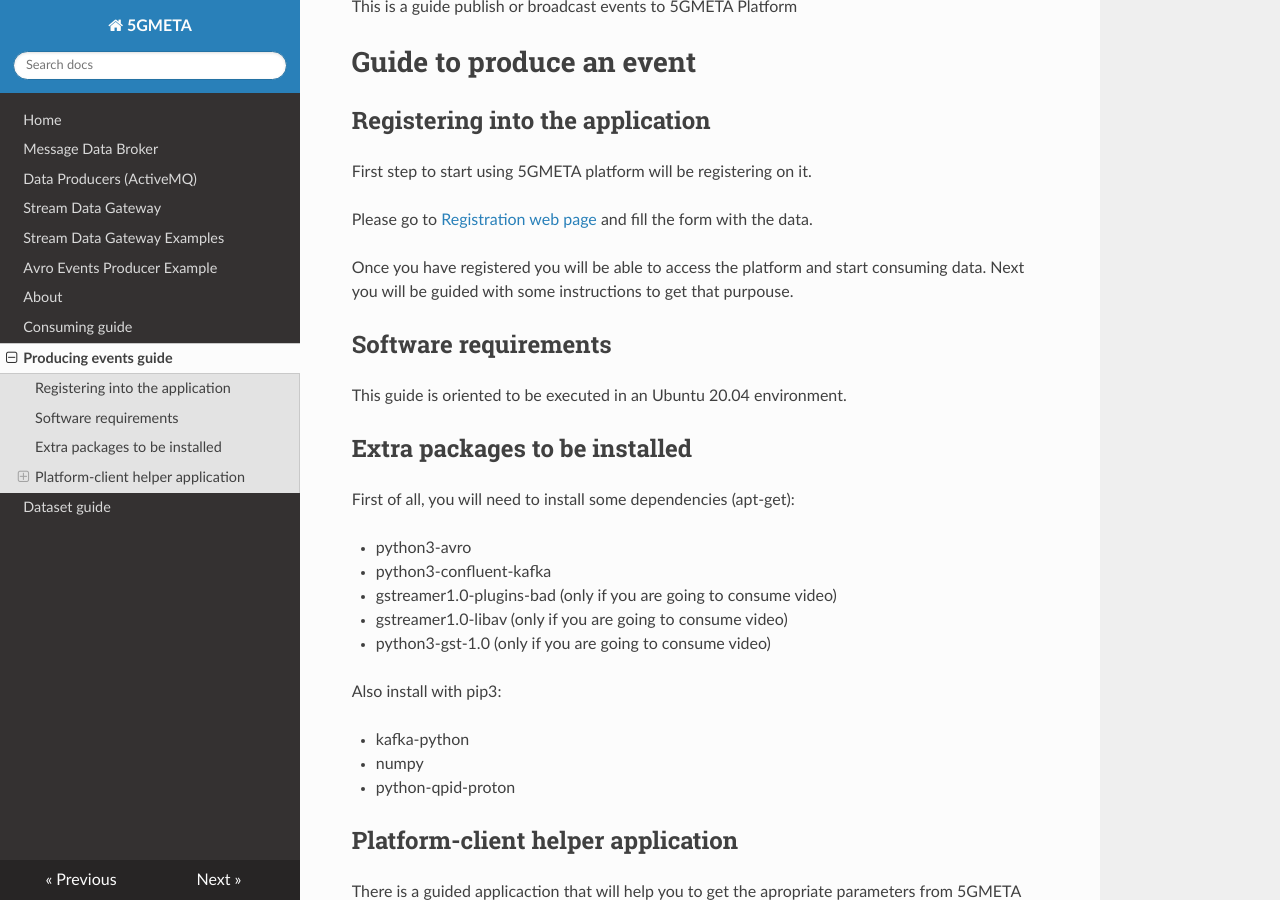
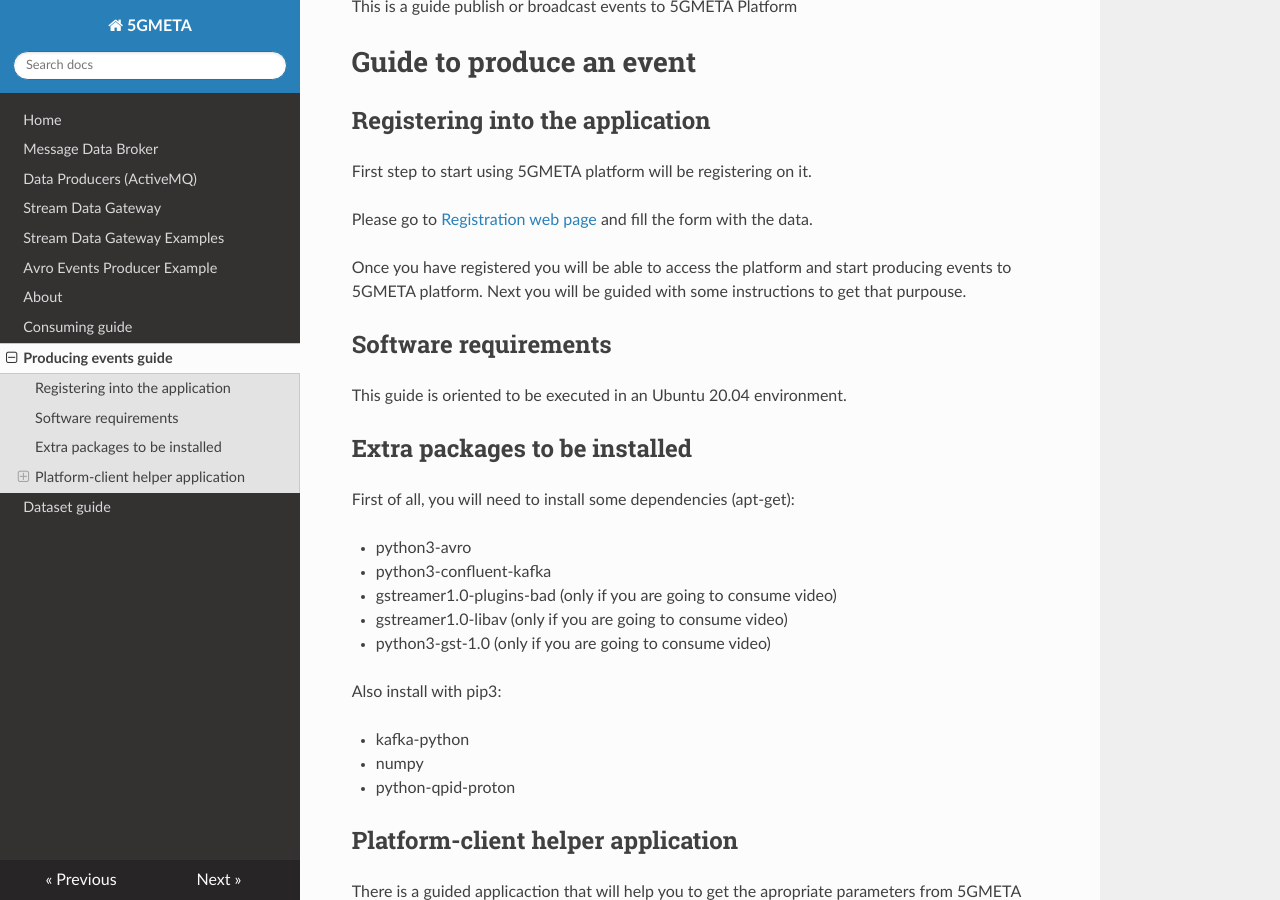
Before and after one commit to jperezcolmenar/5gmeta-dev, an MkDocs documentation site: the page built from docs/producing_events_guide.md, in a window 1280 px wide and 900 px high, scrolled down 368 px. Built offline with MkDocs 1.6.1, drawn with Linux system fonts in a browser that asks for light colours; nearby versions of some CDN libraries.

Commit message:
fixed producing events guide

```diff
--- a/docs/producing_events_guide.md
+++ b/docs/producing_events_guide.md
@@ -18,7 +18,7 @@
 Please go to [Registration web page](https://5gmeta-platform.eu/identity/realms/5gmeta/login-actions/registration?client_id=apisix&tab_id=gXKk2YPUybg) and fill the form with the data.
 
 
-Once you have registered you will be able to access the platform and start consuming data. Next you will be guided with some instructions to get that purpouse.
+Once you have registered you will be able to access the platform and start producing events to 5GMETA platform. Next you will be guided with some instructions to get that purpouse.
 
 ## Software requirements
 
```
